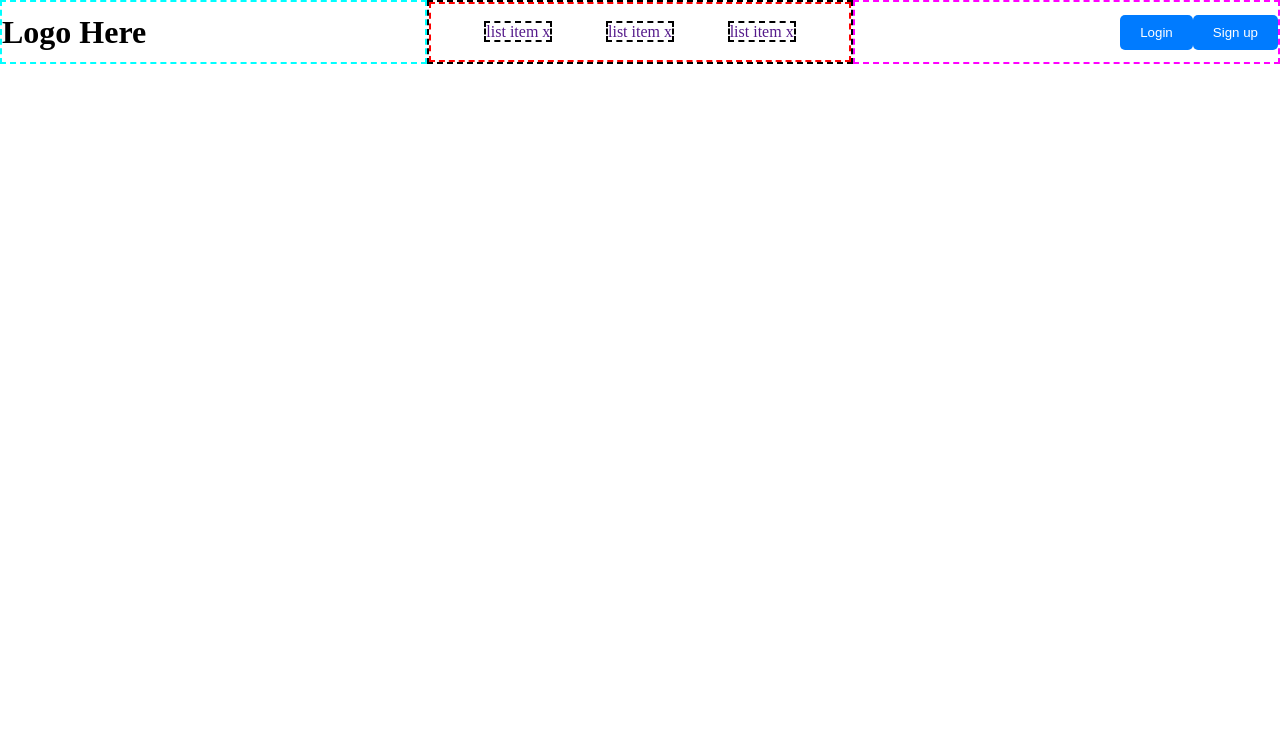
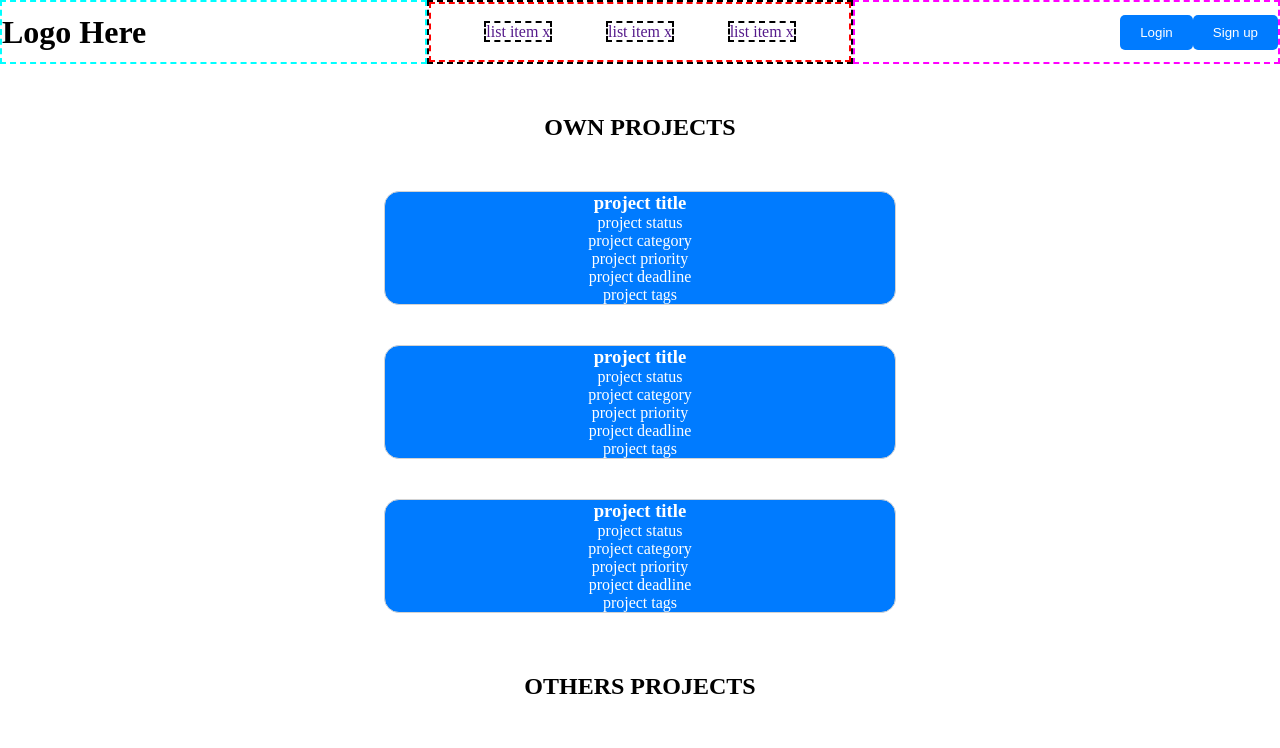
Before and after one commit to BitBenders-Union/H3ProjectManagerFrontend, an Angular app in the folder H3ProjectManagerFrontend/: page /user-dashboard in a window 1280 px wide. Shown: the top 748 px of the page. Built offline with nearby package versions, Linux system fonts and the light colour scheme.

Commit message:
project component

```diff
--- a/H3ProjectManagerFrontend/src/app/components/project/project.component.html
+++ b/H3ProjectManagerFrontend/src/app/components/project/project.component.html
@@ -1 +1,7 @@
-<p>project works!</p>
+
+<h3>project title</h3>
+<p>project status</p>
+<p>project category</p>
+<p>project priority</p>
+<p>project deadline</p>
+<p>project tags</p>
--- a/H3ProjectManagerFrontend/src/app/components/user-dashboard/user-dashboard.component.css
+++ b/H3ProjectManagerFrontend/src/app/components/user-dashboard/user-dashboard.component.css
@@ -0,0 +1,47 @@
+
+.container{
+    height: auto;
+    width: 100vw;
+    display: flex;
+    flex-direction: column;
+    justify-content: center;
+    align-items: center;
+
+}
+
+
+.project-container{
+    width: 100%;
+    display: flex;
+    flex-direction: column;
+    justify-content: center;
+    align-items: center;
+    margin-top: 20px;
+    /* border: solid 1px #d3d3d3; */
+
+}
+
+
+.project-card{
+    width: 40%;
+    min-height: 20%;
+    display: flex;
+    flex-direction: column;
+    justify-content: center;
+    align-items: center;
+    border: solid 1px #d3d3d3;
+    border-radius: 15px;
+    margin: 10px 0;
+    background-color: #007bff;;
+    transition: background-color 0.3s ease;
+    color: #fff;
+}
+
+.project-card:hover{
+    background-color: #0056b3;
+}
+
+h2{
+    margin-top: 50px;
+    margin-bottom: 20px;
+}
--- a/H3ProjectManagerFrontend/src/app/components/user-dashboard/user-dashboard.component.html
+++ b/H3ProjectManagerFrontend/src/app/components/user-dashboard/user-dashboard.component.html
@@ -1,3 +1,23 @@
 
 
 <!-- in user dashboard we can se an overview of projects we have created and projects we are a part of -->
+
+
+<div class="container">
+
+    <h2>OWN PROJECTS</h2>
+
+    <div class="own-projects project-container" *ngFor="let project of ownProjects">
+
+        <app-project class="project-card"></app-project>
+
+    </div>
+
+    <h2>OTHERS PROJECTS</h2>
+
+    <div class="others-projects project-container" *ngFor="let project of othersProjects">
+
+        <app-project class="project-card"></app-project>
+
+    </div>
+</div>
--- a/H3ProjectManagerFrontend/src/app/components/user-dashboard/user-dashboard.component.ts
+++ b/H3ProjectManagerFrontend/src/app/components/user-dashboard/user-dashboard.component.ts
@@ -1,12 +1,35 @@
 import { Component } from '@angular/core';
+import { ProjectComponent } from '../project/project.component';
+import { CommonModule } from '@angular/common';
 
 @Component({
   selector: 'app-user-dashboard',
   standalone: true,
-  imports: [],
+  imports: [
+    ProjectComponent,
+    CommonModule,
+
+  ],
   templateUrl: './user-dashboard.component.html',
   styleUrl: './user-dashboard.component.css'
 })
 export class UserDashboardComponent {
 
+
+  ownProjects: any[] = [];
+
+  othersProjects: any[] = [];
+
+  ngOnInit(){
+
+    this.ownProjects = this.getProjects();
+    this.othersProjects = this.getProjects();
+  }
+
+  // get a list of projects, change to api call
+  getProjects(){
+
+    return [0, 0, 0];
+  }
+
 }
--- a/H3ProjectManagerFrontend/src/styles.css
+++ b/H3ProjectManagerFrontend/src/styles.css
@@ -18,3 +18,7 @@ button {
     cursor: pointer;
     transition: background-color 0.3s ease;
 }
+
+button:hover {
+    background-color: #0056b3;
+}
```
